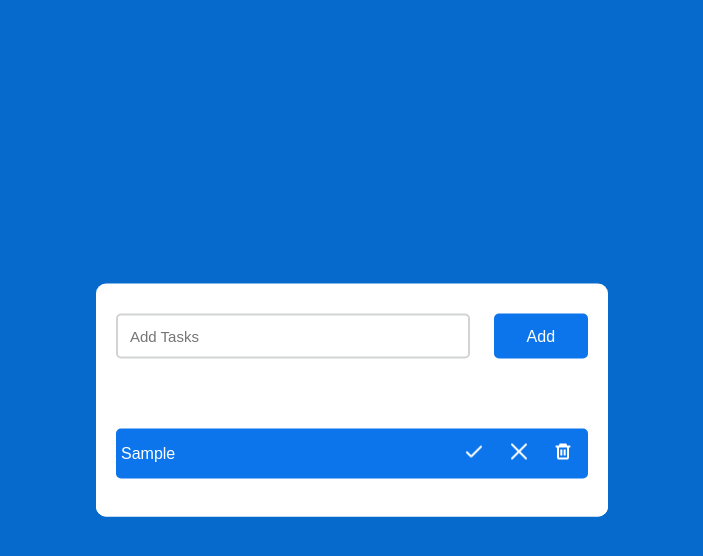
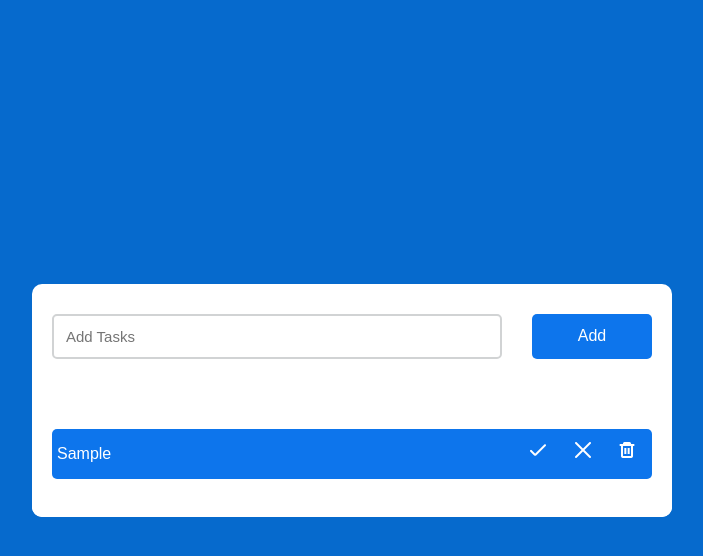
Before and after one commit to JHenrique-m/To-do-List, a plain HTML site: page index.html in a window 1280 px wide. Both pictures are taken after typing "Sample" into the empty fields and a click on the button "Add". Shown: the whole page, without its empty margins (288-991 px from the left). Drawn offline with Linux system fonts and the light colour scheme.

Commit message:
first commit

```diff
--- a/style.css
+++ b/style.css
@@ -8,17 +8,17 @@
 }
 body{
     background: #066acd;
+    display: flex;
+    justify-content: center;
+    align-items: center;
+    height: 100vh;
 }
 .container{
-    width: 40%;
-    top: 50%;
-    left: 50%;
     background: white;
     border-radius: 10px;
-    min-width: 450px;
-    position: absolute;
+    min-width: 50%;
+    max-width: 80%;
     min-height: 100px;
-    transform: translate(-50%,-50%);
 }
 #newtask{
     padding: 30px 20px;
@@ -66,7 +66,7 @@ body{
     align-items: center;
     justify-content: space-between;
     background-color: #0d75ec;
-    height: 50px;
+    min-height: 50px;
     color: #ffffff;
     margin-bottom: 8px;
     transition: 0.3s;
@@ -79,5 +79,8 @@ body{
     background-color: #496a9100;
     height: 100%;
     width: 40px;
-    border-radius: 5px;
+    padding-bottom: 5px;
 }
+#taskname{
+    max-width: 50%;
+}
```
